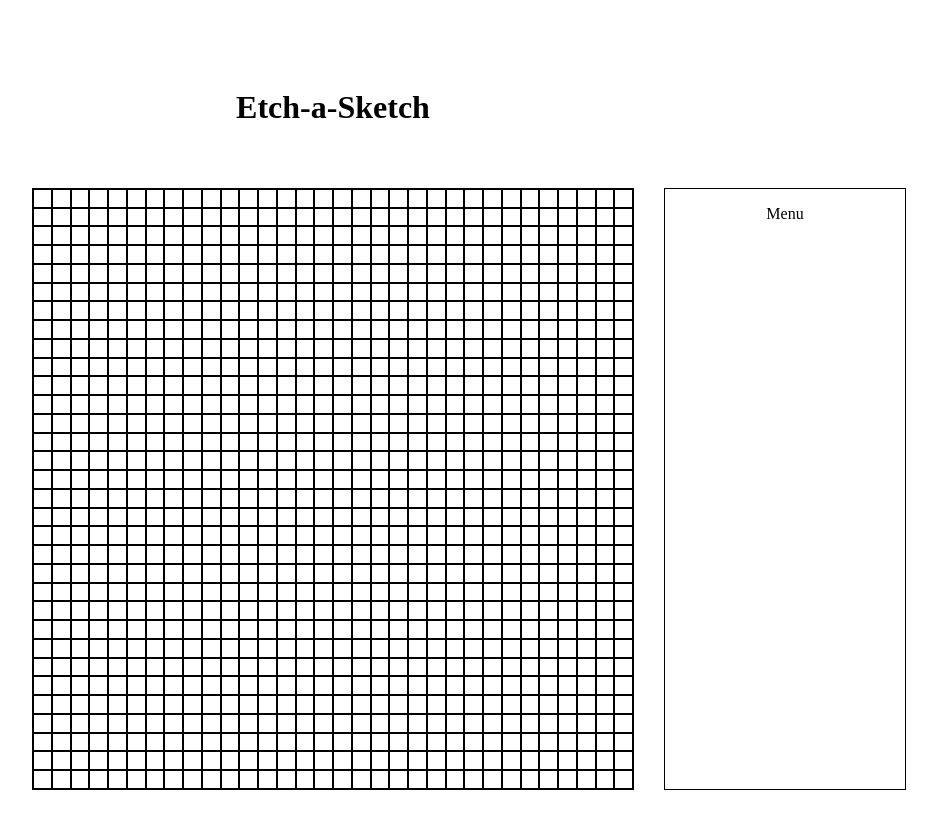
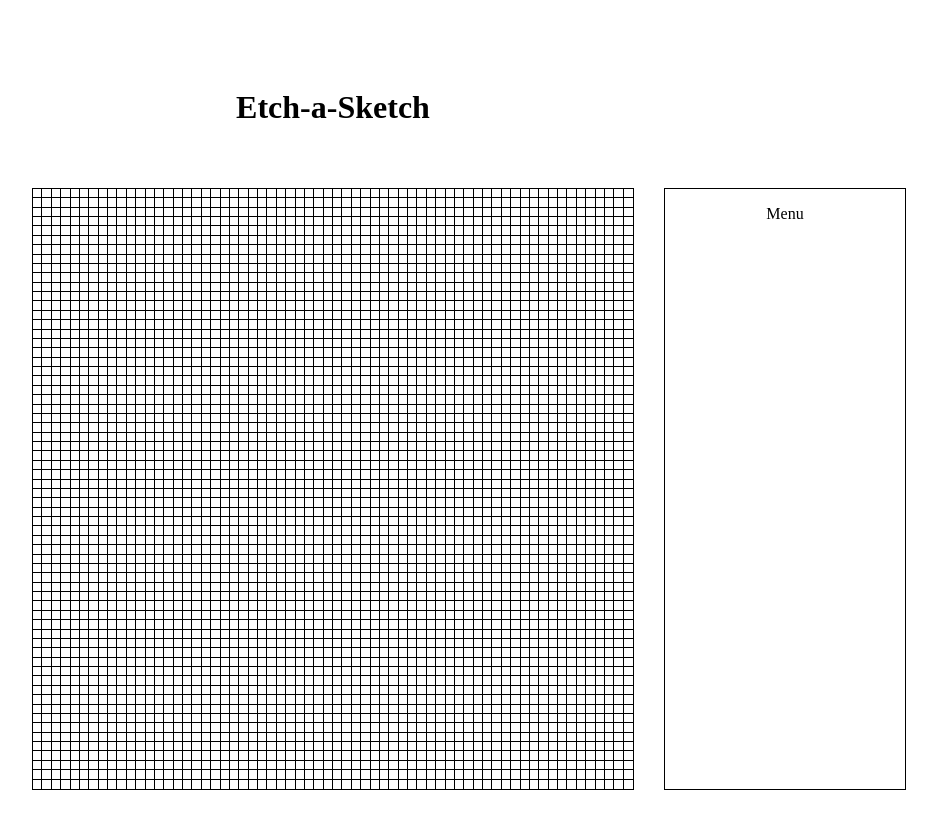
Before and after one commit to lucasbpaiva/Etch-a-Sketch, a plain HTML site: page index.html in a window 1280 px wide. Shown: the whole page, without its empty margins (296-1233 px from the left). Drawn offline with Linux system fonts and the light colour scheme.

Commit message:
fix border width of tiles

```diff
--- a/script.js
+++ b/script.js
@@ -5,6 +5,13 @@ function createGrid(n) {
         tile.classList.add("tile");
         let sizeOfTile = 600 / n;
         tile.setAttribute("style", `width: ${sizeOfTile}px; height: ${sizeOfTile}px;`);
+        //ensure border is 1px wide on edge cases
+        if ((i + 1) % n == 0) { //right edge of the square grid
+            tile.style.borderRight = "0px";
+        }
+        if (i >= (n * (n - 1))) { //bottom edge of the square grid
+            tile.style.borderBottom = "0px";
+        }
         grid.appendChild(tile);
     }
 }
@@ -15,7 +22,7 @@ function fillSquare(tile) {
 
 let grid = document.querySelector(".grid");
 
-let n = 32;
+let n = 64;
 createGrid(n);
 
 let mousePressed = false;
--- a/style.css
+++ b/style.css
@@ -1,4 +1,4 @@
-.grid, .tile, .menu {
+.grid, .menu {
     border: solid 1px black;
 }
 
@@ -42,6 +42,9 @@ h1 {
 
 .tile {
     box-sizing: border-box;
+    border: 1px solid black;
+    border-top: 0px;
+    border-left: 0px;
 }
 
 .filled {
```
